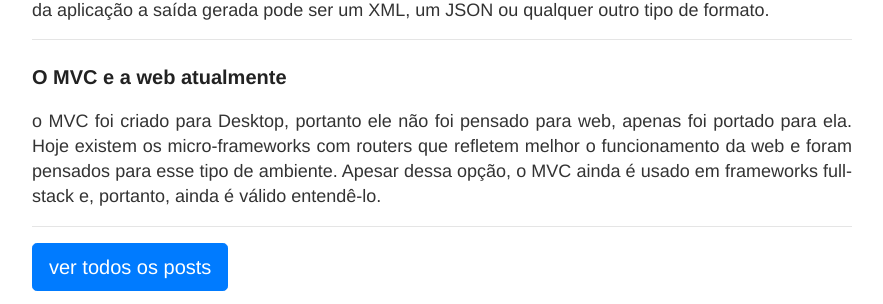
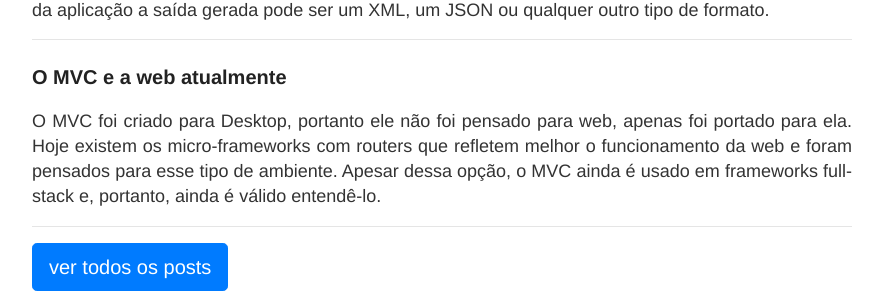
Before and after one commit to raphael-da-silva/raphael-da-silva.github.io, a Jekyll site: the page built from _posts/2020-01-24-resumo-mvc.md, in a window 1280 px wide. Shown: the part 1138-1442 px from the top of the page, without its empty margins (198-1081 px from the left). Built offline with Jekyll 4.4.1, drawn with Linux system fonts in a browser that asks for light colours; nearby versions of some CDN libraries.

Commit message:
Correção no texto

```diff
--- a/_posts/2020-01-24-resumo-mvc.md
+++ b/_posts/2020-01-24-resumo-mvc.md
@@ -37,4 +37,4 @@ A camada de view gera a parte que o usuário vai visualizar, o que no contexto d
 
 ### O MVC e a web atualmente
 
-o MVC foi criado para Desktop, portanto ele não foi pensado para web, apenas foi portado para ela. Hoje existem os micro-frameworks com routers que refletem melhor o funcionamento da web e foram pensados para esse tipo de ambiente. Apesar dessa opção, o MVC ainda é usado em frameworks full-stack e, portanto, ainda é válido entendê-lo.
+O MVC foi criado para Desktop, portanto ele não foi pensado para web, apenas foi portado para ela. Hoje existem os micro-frameworks com routers que refletem melhor o funcionamento da web e foram pensados para esse tipo de ambiente. Apesar dessa opção, o MVC ainda é usado em frameworks full-stack e, portanto, ainda é válido entendê-lo.
```
